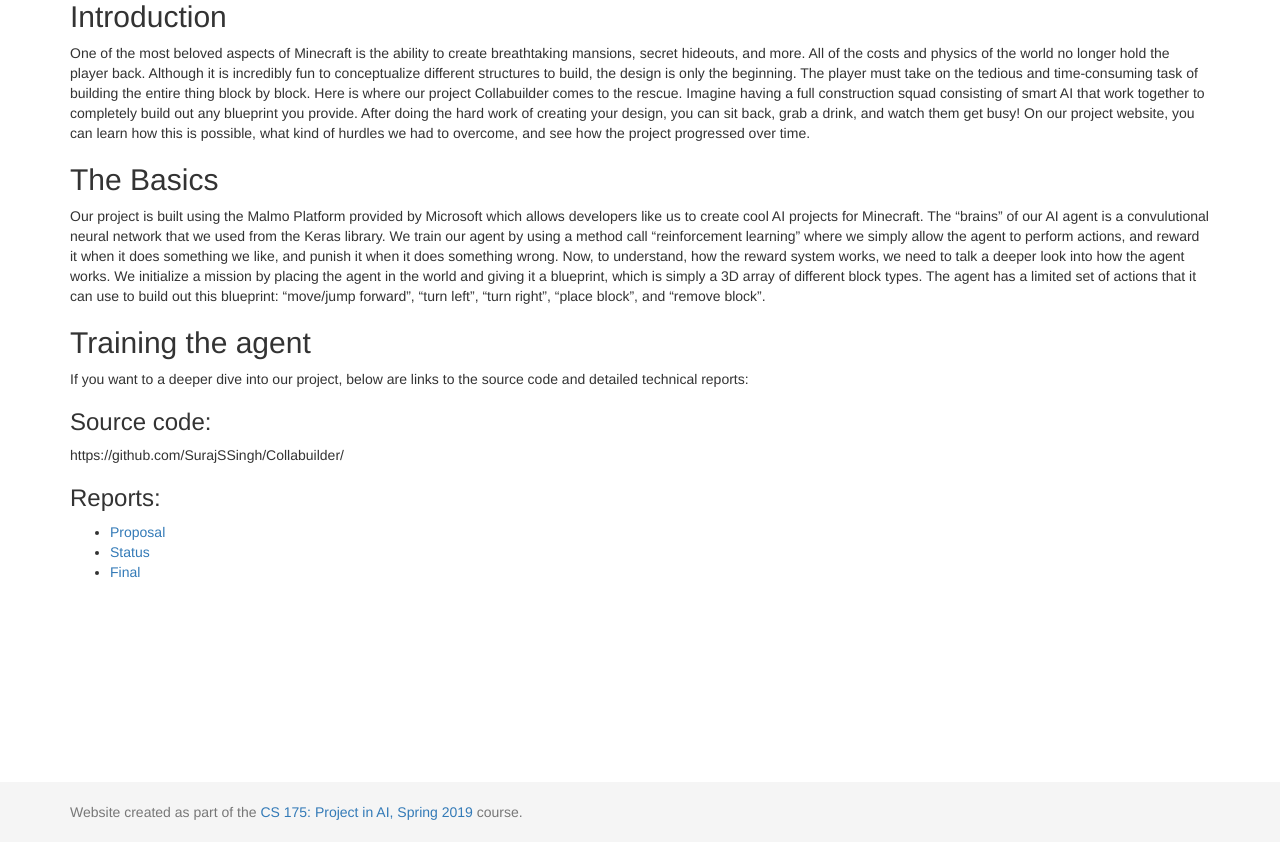
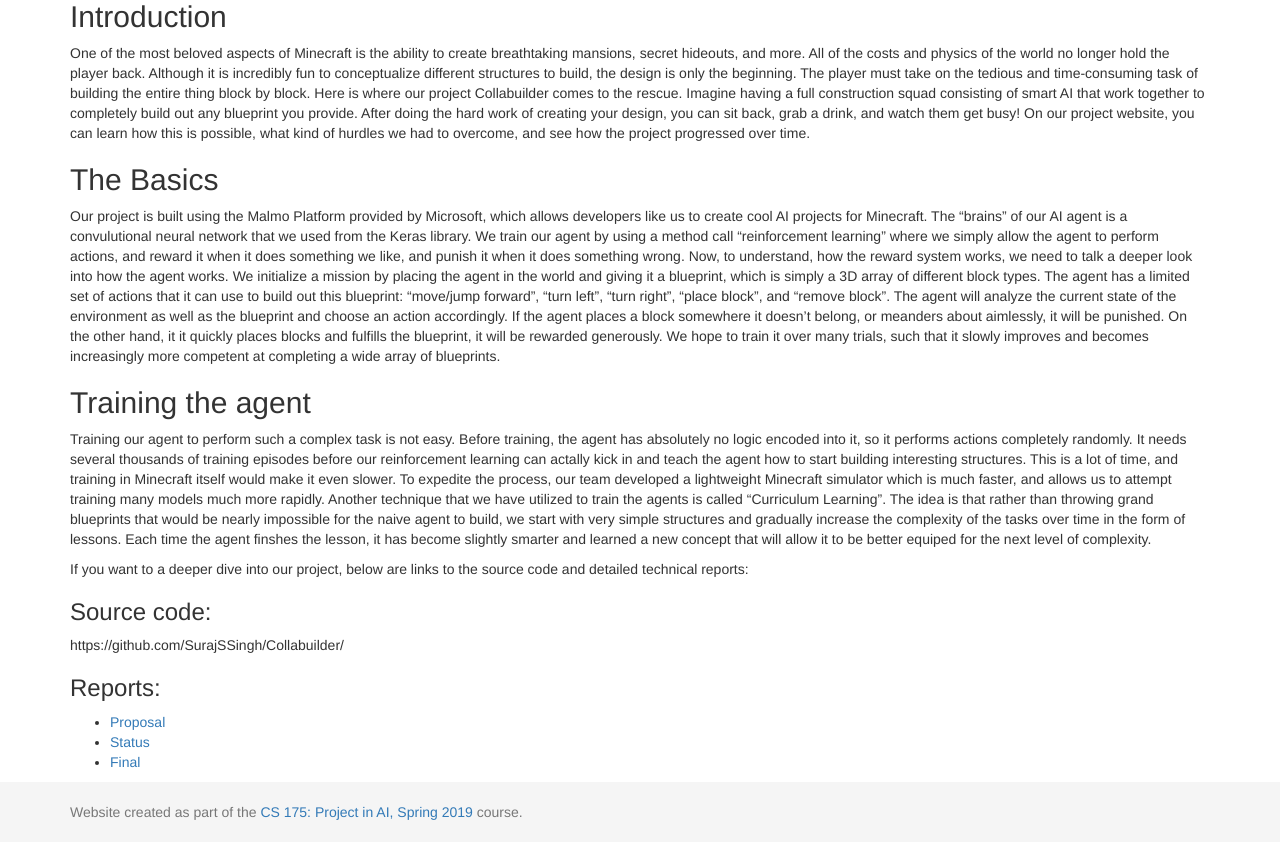
Before and after one commit to SurajSSingh/Collabuilder, a Jekyll site: the page built from docs/index.md, in a window 1280 px wide and 1335 px high. Shown: the part 493-1335 px from the top of the window. Built offline with Jekyll 4.4.1, drawn with Linux system fonts in a browser that asks for light colours.

Commit message:
Update index.md

```diff
--- a/docs/index.md
+++ b/docs/index.md
@@ -9,10 +9,10 @@ title:  Home
 One of the most beloved aspects of Minecraft is the ability to create breathtaking mansions, secret hideouts, and more. All of the costs and physics of the world no longer hold the player back. Although it is incredibly fun to conceptualize different structures to build, the design is only the beginning. The player must take on the tedious and time-consuming task of building the entire thing block by block. Here is where our project Collabuilder comes to the rescue. Imagine having a full construction squad consisting of smart AI that work together to completely build out any blueprint you provide. After doing the hard work of creating your design, you can sit back, grab a drink, and watch them get busy! On our project website, you can learn how this is possible, what kind of hurdles we had to overcome, and see how the project progressed over time.
 
 ## The Basics
-Our project is built using the Malmo Platform provided by Microsoft which allows developers like us to create cool AI projects for Minecraft. The "brains" of our AI agent is a convulutional neural network that we used from the Keras library. We train our agent by using a method call "reinforcement learning" where we simply allow the agent to perform actions, and reward it when it does something we like, and punish it when it does something wrong. Now, to understand, how the reward system works, we need to talk a deeper look into how the agent works. We initialize a mission by placing the agent in the world and giving it a blueprint, which is simply a 3D array of different block types. The agent has a limited set of actions that it can use to build out this blueprint: "move/jump forward", "turn left", "turn right", "place block", and "remove block".
+Our project is built using the Malmo Platform provided by Microsoft, which allows developers like us to create cool AI projects for Minecraft. The "brains" of our AI agent is a convulutional neural network that we used from the Keras library. We train our agent by using a method call "reinforcement learning" where we simply allow the agent to perform actions, and reward it when it does something we like, and punish it when it does something wrong. Now, to understand, how the reward system works, we need to talk a deeper look into how the agent works. We initialize a mission by placing the agent in the world and giving it a blueprint, which is simply a 3D array of different block types. The agent has a limited set of actions that it can use to build out this blueprint: "move/jump forward", "turn left", "turn right", "place block", and "remove block". The agent will analyze the current state of the environment as well as the blueprint and choose an action accordingly. If the agent places a block somewhere it doesn't belong, or meanders about aimlessly, it will be punished. On the other hand, it it quickly places blocks and fulfills the blueprint, it will be rewarded generously. We hope to train it over many trials, such that it slowly improves and becomes increasingly more competent at completing a wide array of blueprints.
 
 ## Training the agent
-
+Training our agent to perform such a complex task is not easy. Before training, the agent has absolutely no logic encoded into it, so it performs actions completely randomly. It needs several thousands of training episodes before our reinforcement learning can actally kick in and teach the agent how to start building interesting structures. This is a lot of time, and training in Minecraft itself would make it even slower. To expedite the process, our team developed a lightweight Minecraft simulator which is much faster, and allows us to attempt training many models much more rapidly. Another technique that we have utilized to train the agents is called "Curriculum Learning". The idea is that rather than throwing grand blueprints that would be nearly impossible for the naive agent to build, we start with very simple structures and gradually increase the complexity of the tasks over time in the form of lessons. Each time the agent finshes the lesson, it has become slightly smarter and learned a new concept that will allow it to be better equiped for the next level of complexity.
 
 If you want to a deeper dive into our project, below are links to the source code and detailed technical reports:
 
```
